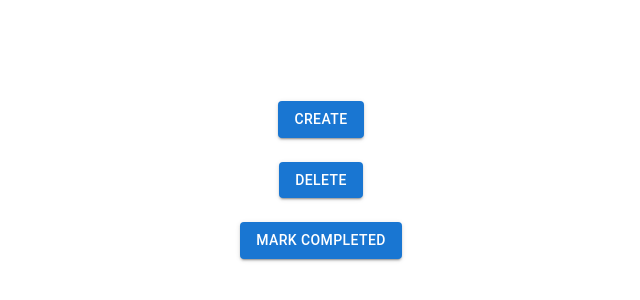
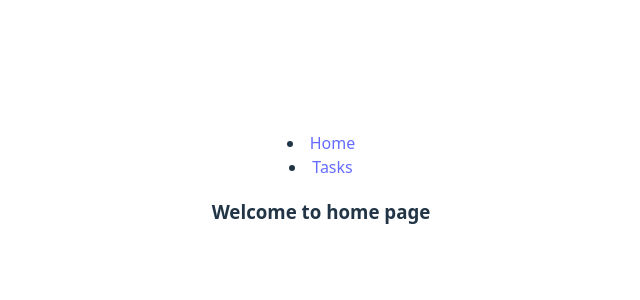
Before and after one commit to ivanbudanov-prenode/react-to-do-app, a React (Vite) app: page / in a window 1280 px wide. Shown: the part 212-512 px from the top of the page, without its empty margins (319-959 px from the left). Built offline with nearby package versions, Linux system fonts and the light colour scheme.

Commit message:
added two routes: home ('/') and tasks ('/tasks')

```diff
--- a/src/App.jsx
+++ b/src/App.jsx
@@ -13,6 +13,8 @@ import Divider from "@mui/material/Divider";
 import TextField from '@mui/material/TextField';
 import Checkbox from '@mui/material/Checkbox';
 import { BrowserRouter as Router, Routes, Route, Link } from "react-router-dom";
+import Home from ".//Home";
+import Tasks from "./Tasks";
 
 const TaskWithCheckbox = ( { label, taskId, editingTaskId, onListItemClick, onCheckboxClick, handleEnterDown} ) => {
   return <div>
@@ -156,21 +158,12 @@ const App = () => {
     setTasks1(nextTasks);
   }
 
-  /*function isCorrectId() {
-    if()
-  }*/
-
   function handleTaskClick(id) {
     let result = tasks1.find(obj => obj.id === id);
-    /*const taskIndex = tasks1.findIndex(x => x.id === id);*/
     setEditingTaskId(result.id);
     console.log(result.id);
     console.log("cheese");
   }
-  /*function handleTaskClick(i) {
-    setEditingTaskId(tasks1[i-1].id);
-    console.log(tasks1[i-1].id);
-  }*/
 
   function handleCheckboxClick(id) {
     let result = tasks1.find(obj => obj.id === id);
@@ -181,11 +174,6 @@ const App = () => {
     setTasks1(nextTasks);
     console.log(nextTasks);
   }
-  /*function handleCheckboxClick(i) {
-    console.log(tasks1[i-1].id);
-    const nextTasks = tasks1.slice();
-    setTasks1(nextTasks);
-  }*/
 
   function findNewId() {
     const ids = tasks.map(({id}) => id);
@@ -207,7 +195,27 @@ const App = () => {
   }
 
   return (
-    <Router>
+
+    <>
+    <div className="App">
+      <Router>
+      <li>
+        <Link to="/">Home</Link>
+      </li>
+      <li>
+        <Link to="/tasks">Tasks</Link>
+      </li>
+      <Routes>
+          <Route path="/" element={<Home />} />
+          <Route path="/tasks" element={<Tasks />} />
+      </Routes>
+    </Router>
+
+    </div>
+
+    </>
+  );
+  /*return (
     <>
     <div className="App">
         <br />
@@ -230,8 +238,7 @@ const App = () => {
     </div>
 
     </>
-    </Router>
-  );
+  );*/
 };
 
 
--- /dev/null
+++ b/src/Home.jsx
@@ -0,0 +1,11 @@
+import React from "react";
+
+const Home = () => {
+  return (
+    <div>
+      <h3>Welcome to home page</h3>
+    </div>
+  );
+};
+
+export default Home;
--- /dev/null
+++ b/src/Tasks.jsx
@@ -0,0 +1,11 @@
+import React from "react";
+
+const Tasks = () => {
+  return (
+    <div>
+      <h3>Welcome to tasks page</h3>
+    </div>
+  );
+};
+
+export default Tasks;
```
